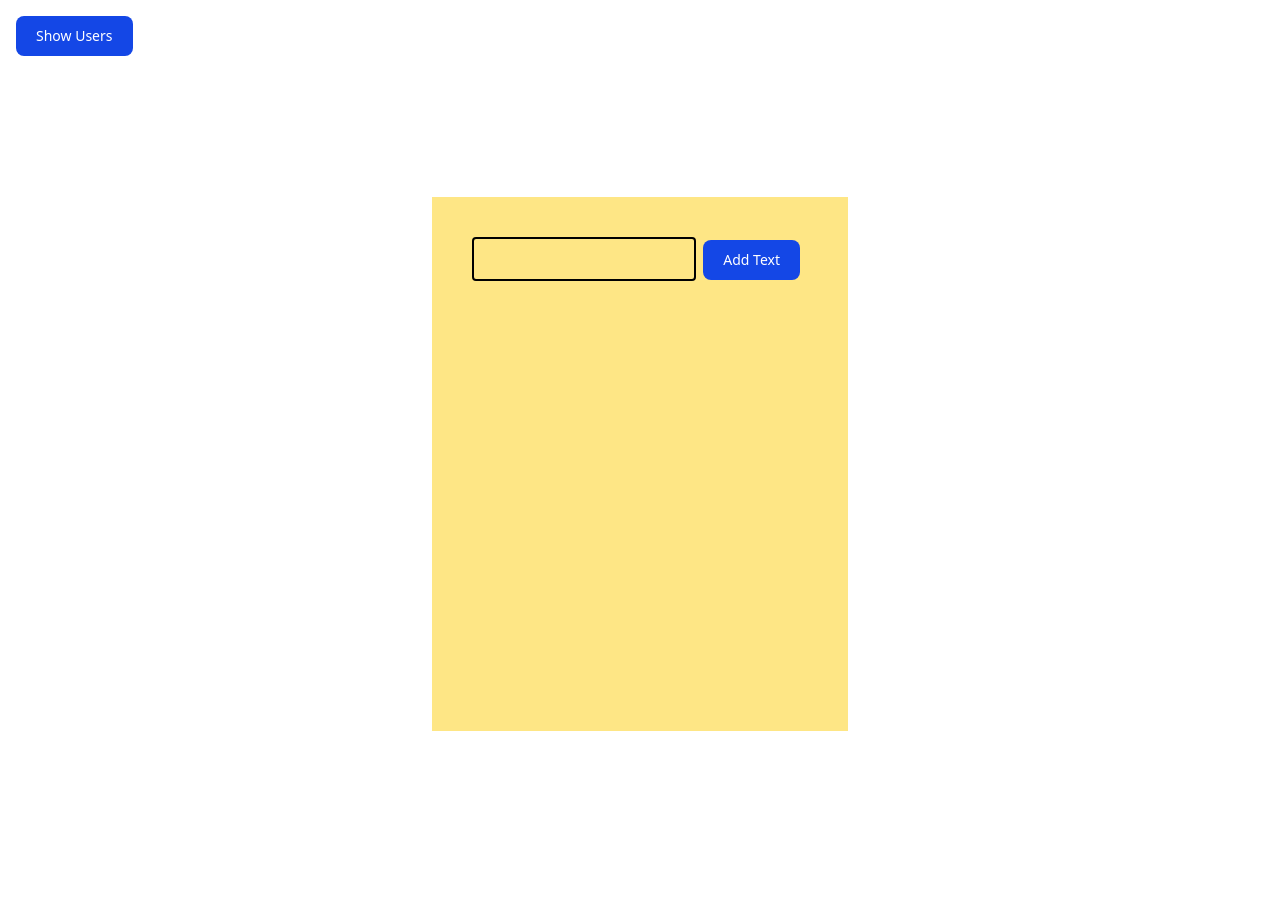
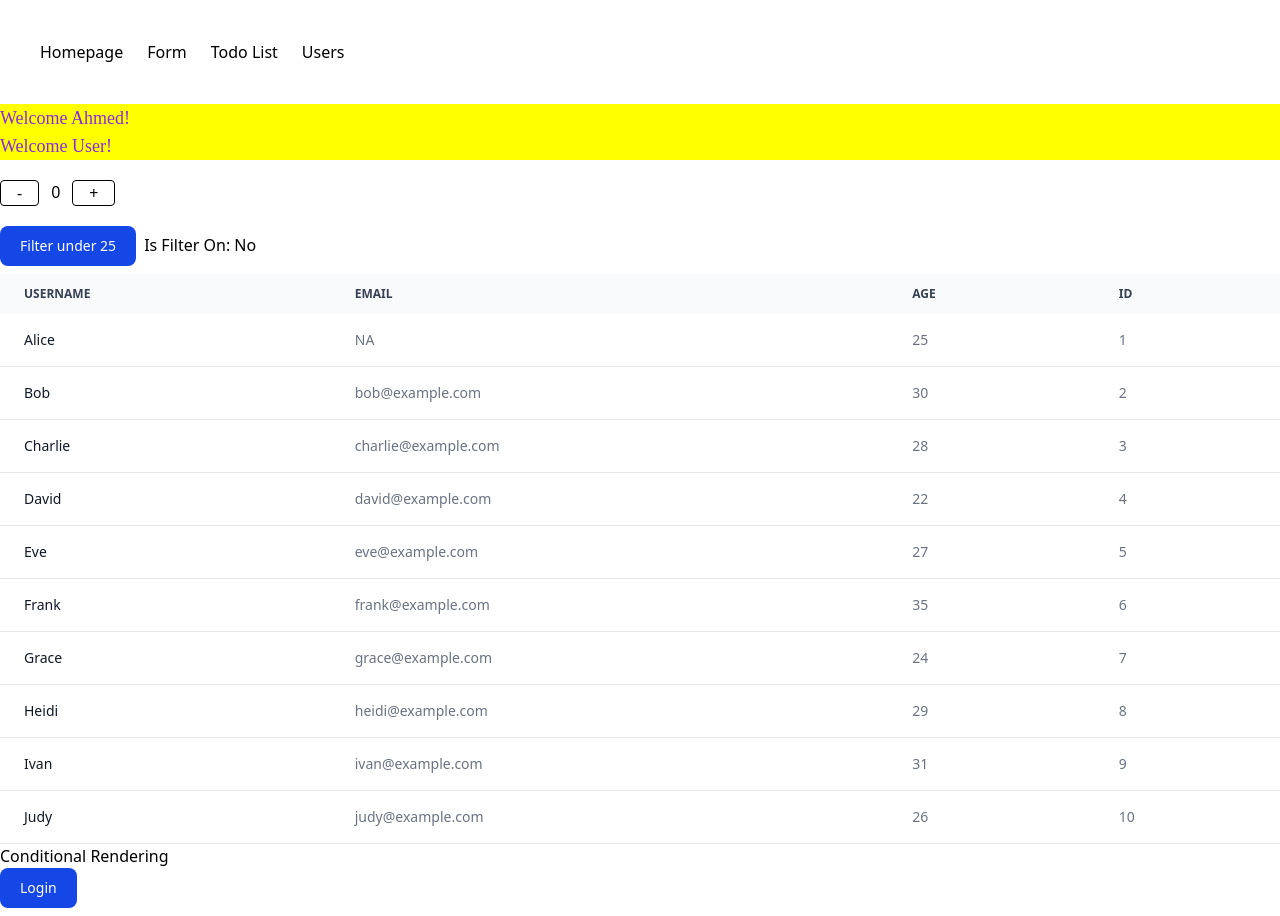
Before and after one commit to iamsayeeduddin/fsa-react-11, a React (Vite) app: page / in a window 1280 px wide. Before the commit the page ends 880 px from the top, so only its background shows below. Built offline with nearby package versions, Linux system fonts and the light colour scheme.

Commit message:
Routing in React

```diff
--- a/package.json
+++ b/package.json
@@ -13,6 +13,7 @@
     "@tailwindcss/vite": "^4.1.11",
     "react": "^19.1.1",
     "react-dom": "^19.1.1",
+    "react-router-dom": "^7.8.1",
     "tailwindcss": "^4.1.11"
   },
   "devDependencies": {
--- a/src/App.jsx
+++ b/src/App.jsx
@@ -1,25 +1,80 @@
-import { useState } from "react";
+// import { useEffect, useState } from "react";
+// function App() {
+//   const [showDynamicUsers, setShowDynamicUsers] = useState(false);
+//   // const [page, setPage] = useState("homepage");
+
+//   // useEffect(() => {
+//   //   if (location.pathname.includes("form")) {
+//   //     setPage("form");
+//   //   } else if (location.pathname.includes("todo")) {
+//   //     setPage("todo");
+//   //   } else {
+//   //     setPage("homepage");
+//   //   }
+//   //   console.log(location);
+//   // }, [location]);
+
+//   return (
+//     <div className="m-4">
+//       <ul className="flex gap-6 mb-10">
+//         <li>
+//           <a href="/">Homepage</a>
+//         </li>
+//         <li>
+//           <a href="/form">Form</a>
+//         </li>
+//         <li>
+//           <a href="/todo">Todo List</a>
+//         </li>
+//       </ul>
+//       <button
+//         className="text-white bg-blue-700 hover:bg-blue-800 focus:ring-4 focus:ring-blue-300 font-medium rounded-lg text-sm px-5 py-2.5 me-2 mb-2 dark:bg-blue-600 dark:hover:bg-blue-700 focus:outline-none dark:focus:ring-blue-800"
+//         onClick={() => setShowDynamicUsers(!showDynamicUsers)}
+//       >
+//         Show Users
+//       </button>
+//       {page === "homepage" ? <HomePage /> : null}
+//       {page === "form" ? <FormPage /> : null}
+//       {showDynamicUsers ? <DynamicUserList /> : null}
+//       {page === "todo" ? <TodoPage /> : null}
+//     </div>
+//   );
+// }
+
+// export default App;
+
+import React from "react";
+import HomePage from "./components/home/HomePage";
+import { Link, Route, Routes } from "react-router-dom";
 import FormPage from "./components/form/FormPage";
 import DynamicUserList from "./components/home/DynamicUserList";
-import HomePage from "./components/home/HomePage";
 import TodoPage from "./components/todo/TodoPage";
 
-function App() {
-  const [showDynamicUsers, setShowDynamicUsers] = useState(false);
+const App = () => {
   return (
-    <div className="m-4">
-      <button
-        className="text-white bg-blue-700 hover:bg-blue-800 focus:ring-4 focus:ring-blue-300 font-medium rounded-lg text-sm px-5 py-2.5 me-2 mb-2 dark:bg-blue-600 dark:hover:bg-blue-700 focus:outline-none dark:focus:ring-blue-800"
-        onClick={() => setShowDynamicUsers(!showDynamicUsers)}
-      >
-        Show Users
-      </button>
-      {/* <HomePage /> */}
-      {/* <FormPage /> */}
-      {showDynamicUsers ? <DynamicUserList /> : null}
-      <TodoPage />
+    <div>
+      <ul className="flex gap-6 m-10">
+        <li>
+          <Link to="/">Homepage</Link>
+        </li>
+        <li>
+          <Link to="/form">Form</Link>
+        </li>
+        <li>
+          <Link to="/todo">Todo List</Link>
+        </li>
+        <li>
+          <Link to="/userList">Users</Link>
+        </li>
+      </ul>
+      <Routes>
+        <Route path="/" element={<HomePage />} />
+        <Route path="/form" element={<FormPage />} />
+        <Route path="/todo" element={<TodoPage />} />
+        <Route path="/userList" element={<DynamicUserList />} />
+      </Routes>
     </div>
   );
-}
+};
 
 export default App;
--- a/src/main.jsx
+++ b/src/main.jsx
@@ -2,9 +2,12 @@ import { StrictMode } from "react";
 import { createRoot } from "react-dom/client";
 import App from "./App.jsx";
 import "./assets/index.css";
+import { BrowserRouter } from "react-router-dom";
 
 createRoot(document.getElementById("root")).render(
   <StrictMode>
-    <App />
+    <BrowserRouter>
+      <App />
+    </BrowserRouter>
   </StrictMode>
 );
```
Also changed, not shown: 1 other file (tests, documents, lock files or other folders).
